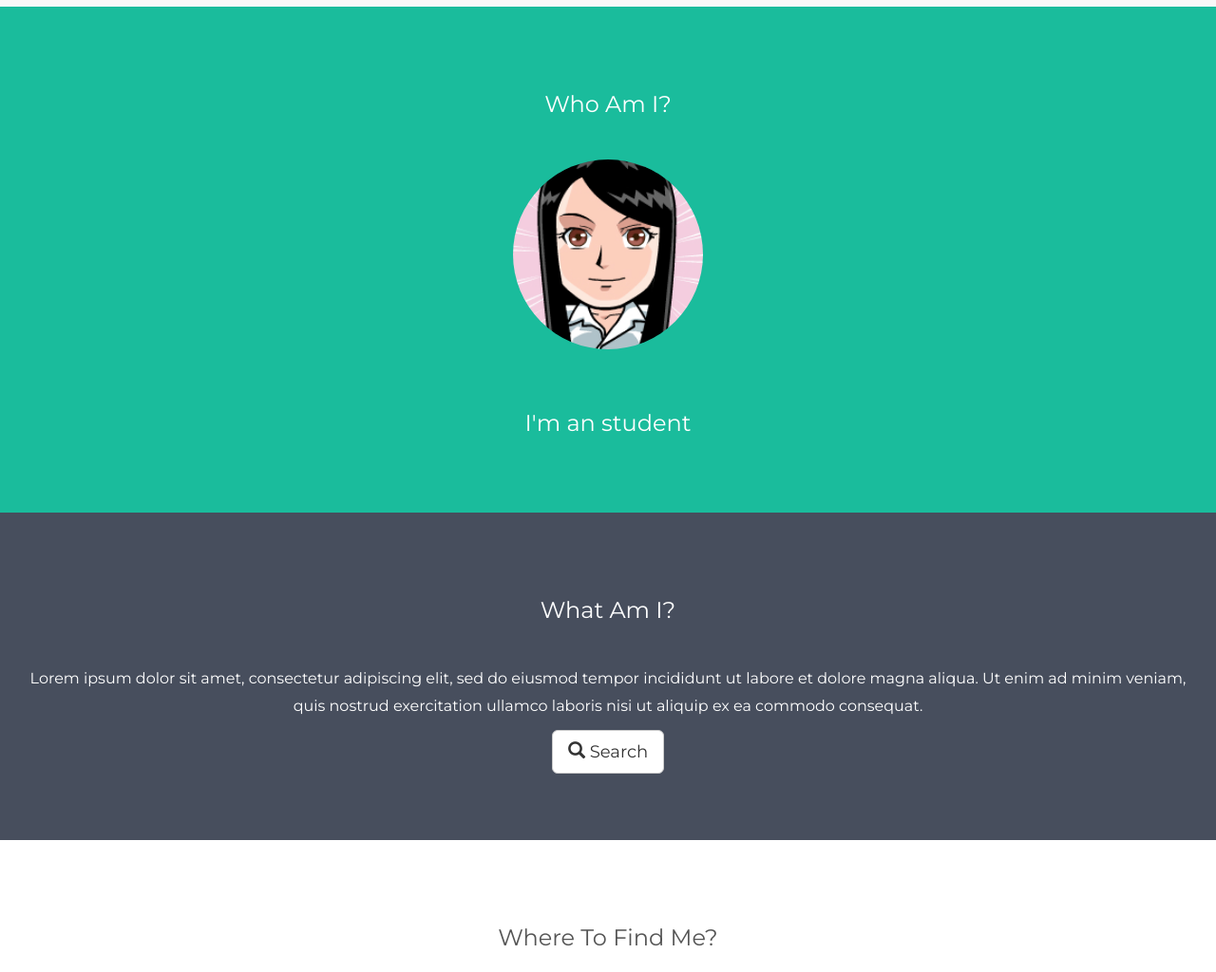
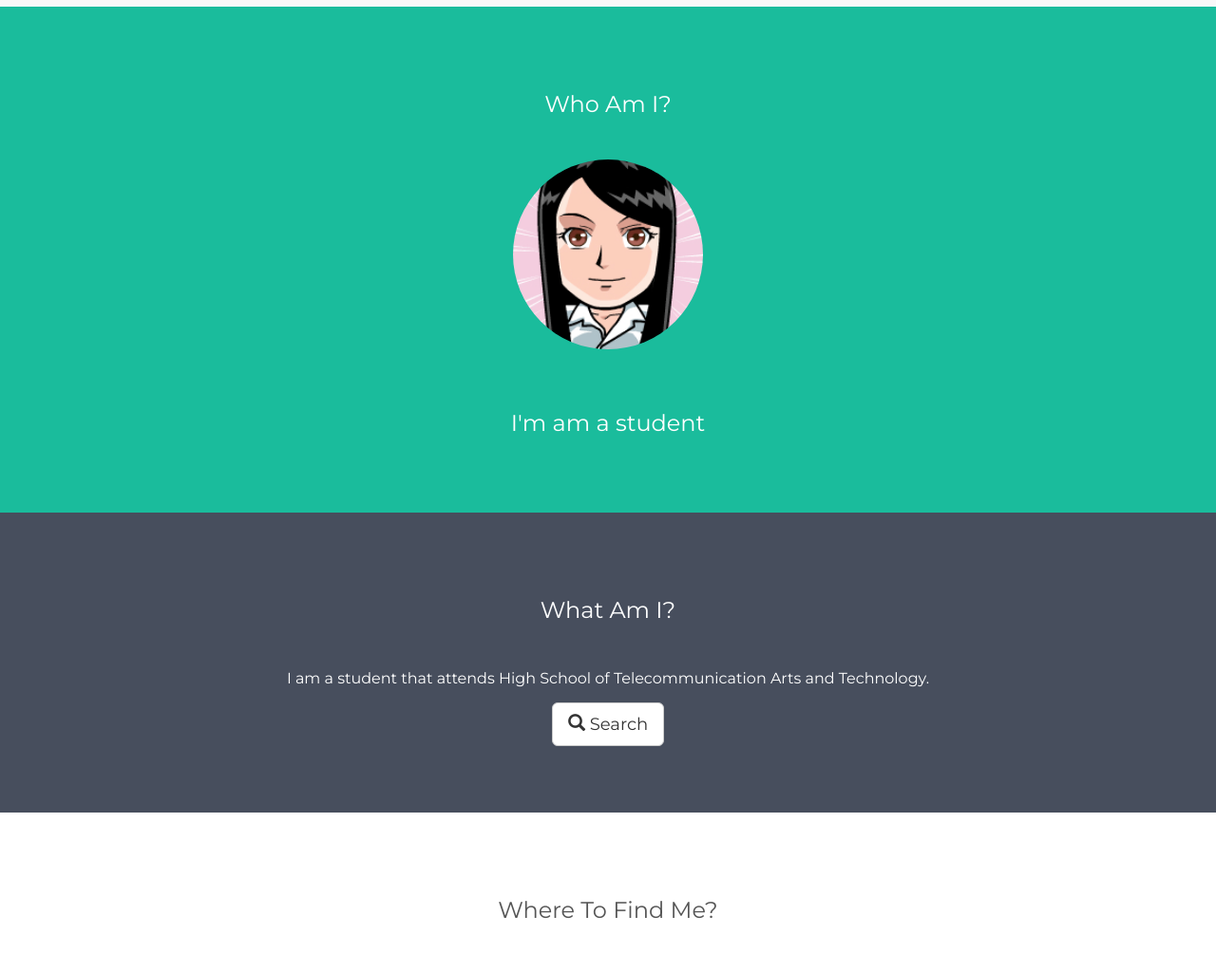
Before and after one commit to christy8059/christy8059.github.io, a plain HTML site: page index.html in a window 1280 px wide. Shown: the part 73-1097 px from the top of the page at 95% size. Drawn offline with nearby package versions, Linux system fonts and the light colour scheme.

Commit message:
change who am I

```diff
--- a/index.html
+++ b/index.html
@@ -78,13 +78,13 @@
 <div class="container-fluid bg-1 text-center">
   <h3 class="margin">Who Am I?</h3>
   <img src="christy.png" class="img-responsive img-circle margin" style="display:inline" alt="Me" width="200" height="200">
-  <h3>I'm an student</h3>
+  <h3>I'm am a student </h3>
 </div>
 
 <!-- Second Container -->
 <div class="container-fluid bg-2 text-center">
   <h3 class="margin">What Am I?</h3>
-  <p>Lorem ipsum dolor sit amet, consectetur adipiscing elit, sed do eiusmod tempor incididunt ut labore et dolore magna aliqua. Ut enim ad minim veniam, quis nostrud exercitation ullamco laboris nisi ut aliquip ex ea commodo consequat. </p>
+  <p>I am a student that attends High School of Telecommunication Arts and Technology. </p>
   <a href="#" class="btn btn-default btn-lg">
     <span class="glyphicon glyphicon-search"></span> Search
   </a>
```
